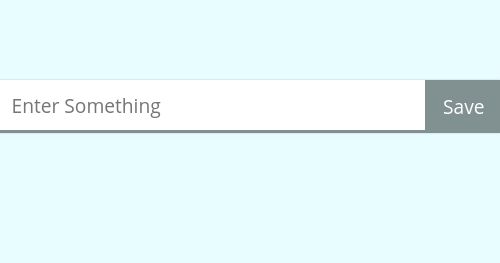
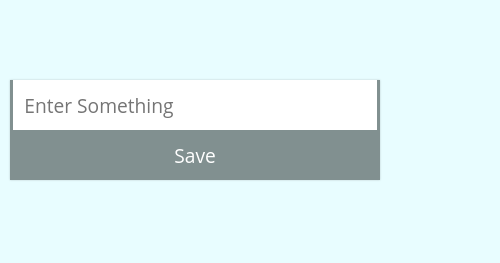
Before and after one commit to NachiketaVadera/webview-message-passing, a plain HTML site: page index.html in a window 390 px wide. Shown: the whole page, 500 px wide, since content can reach past the window. Drawn offline with nearby package versions, Linux system fonts and the light colour scheme.

Commit message:
responsive design

```diff
--- a/index.html
+++ b/index.html
@@ -28,9 +28,10 @@
 
       .field {
         display: flex;
-        position: realtive;
+        position: relative; /* Fixed typo */
         margin: 5em auto;
         width: 500px;
+        max-width: 95%; /* Added max-width to ensure it doesn't exceed the viewport width */
         flex-direction: row;
         -moz-box-shadow: 0px 0px 2px 0px rgba(0, 0, 0, 0.2);
         -webkit-box-shadow: 0px 0px 2px 0px rgba(0, 0, 0, 0.2);
@@ -57,6 +58,18 @@
         color: #fff;
         border: none;
       }
+
+      /* Media Query for smaller screens */
+      @media only screen and (max-width: 600px) {
+        .field {
+          flex-direction: column; /* Stack the input and button vertically on smaller screens */
+        }
+
+        .field > input[type="text"] {
+          border-left: 0.2em solid #819090; /* Bring back the left border since it's stacked */
+          border-bottom: none; /* Remove bottom border to keep consistency */
+        }
+      }
     </style>
   </head>
   <body>
```
